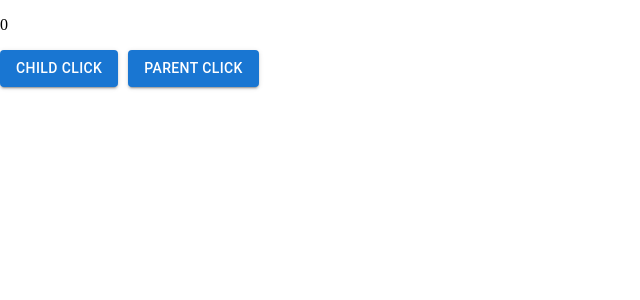
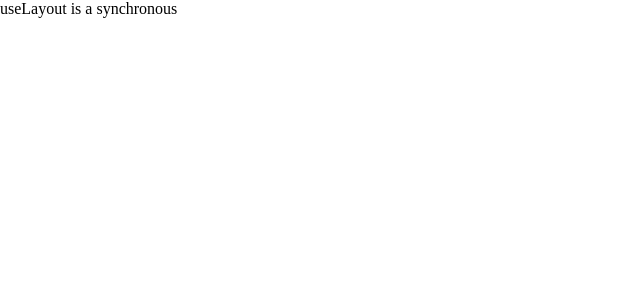
Before and after one commit to Ujala-355/Advance_react, a React (Create React App) app: page / in a window 1280 px wide. Shown: the top 300 px of the page, without its empty margins (0-640 px from the left). Built offline with nearby package versions, Linux system fonts and the light colour scheme.

Commit message:
useLayout hook

```diff
--- a/src/App.js
+++ b/src/App.js
@@ -5,12 +5,14 @@ import React from "react";
 // import Cantact from "./Contact";
 // import Deshboard from "./Deshboard"
 // import Error from "./Error";
+
 // import Checkbox from "./MUICheckBox"
 // import MyTabs from "./Tabs";
 // import  MenuRouting from "./MenuWithRouting";
 // import Icon from "./Icon"
 // import UseRef from "./useRef";
-import Parent from "./useImperP"
+// import Parent from "./useImperP"
+import UseLayOut from "./useLayOut";
 function App() {
   return (
     <>
@@ -29,7 +31,9 @@ function App() {
             </Routes>
         </BrowserRouter> */}
         {/* <UseRef/> */}
-        <Parent/>
+        {/* <Parent/> */}
+        <UseLayOut/>
+
     </>
   );
 }
--- /dev/null
+++ b/src/useLayOut.js
@@ -0,0 +1,16 @@
+import React,{useEffect,useLayoutEffect,useState} from "react";
+const UseLayOut=()=>{
+    useEffect(()=>{
+        console.log("useEffect")
+    })
+    useLayoutEffect(()=>{
+        console.log("useLayoutEffect")
+    })
+    return(
+        <>
+            <div>useLayout is a synchronous</div>
+        </>
+    )
+}
+export default UseLayOut;
+// useLayout Hook synchronous
```
